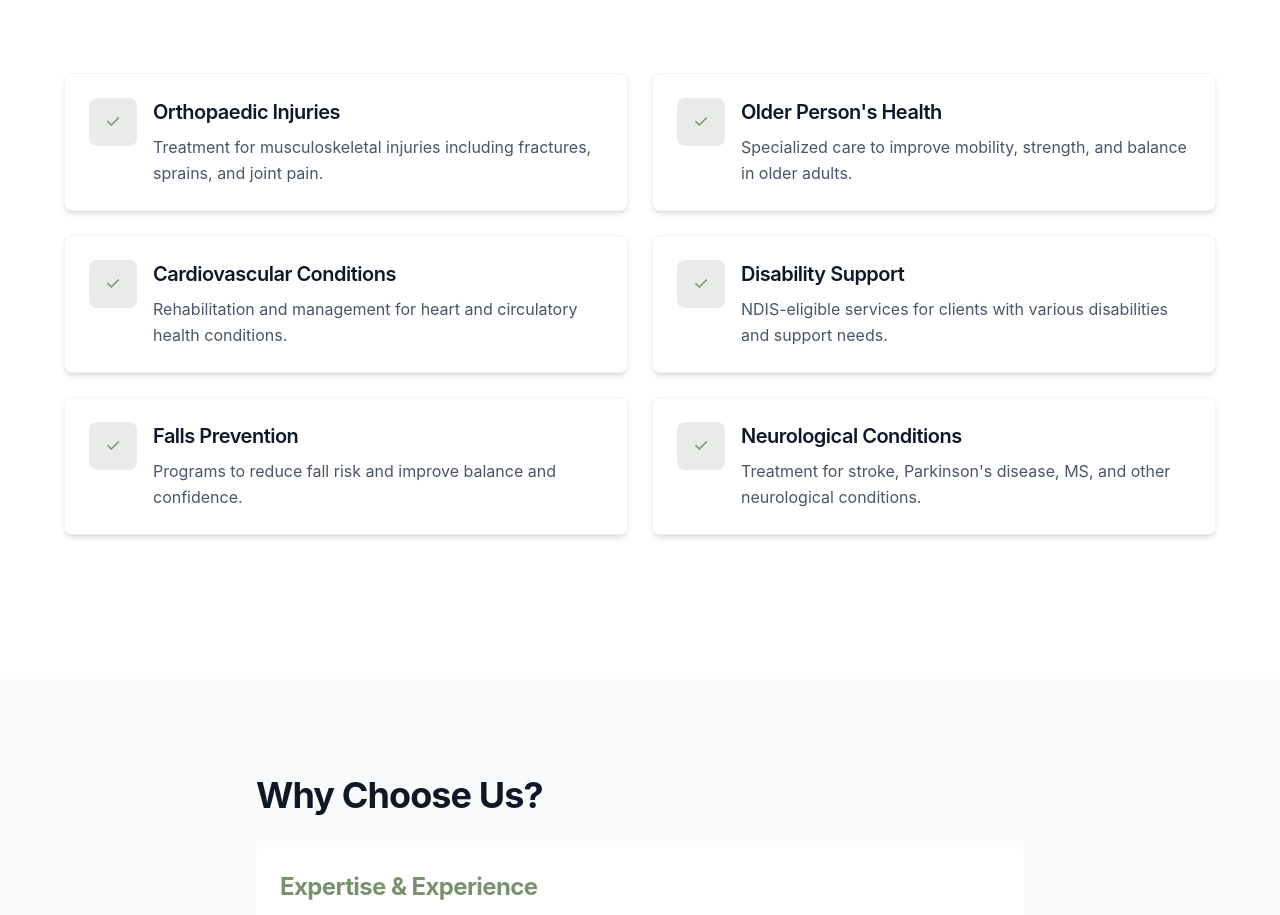
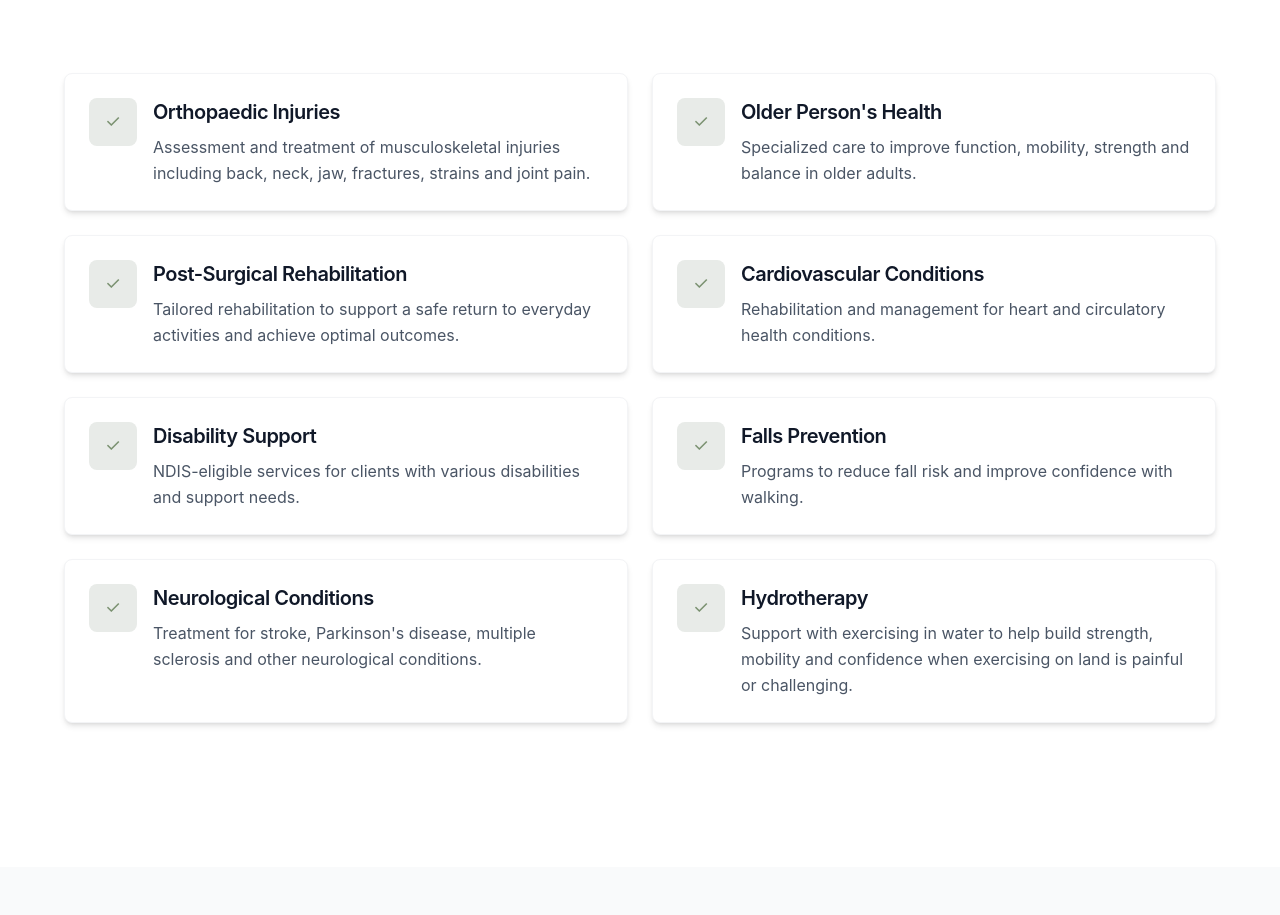
Before and after one commit to alexmantaut/leura-mobile-physio-web, a Next.js app: page /services in a window 1280 px wide. Shown: the part 580-1495 px from the top of the page. Built offline with nearby package versions, Linux system fonts and the light colour scheme.

Commit message:
updated specialties

```diff
--- a/src/data/conditions.ts
+++ b/src/data/conditions.ts
@@ -9,13 +9,19 @@ export const conditions: Condition[] = [
   {
     id: 'orthopaedic',
     name: 'Orthopaedic Injuries',
-    description: 'Treatment for musculoskeletal injuries including fractures, sprains, and joint pain.',
+    description: 'Assessment and treatment of musculoskeletal injuries including back, neck, jaw, fractures, strains and joint pain.',
     icon: 'bone',
   },
   {
     id: 'older-persons',
     name: 'Older Person\'s Health',
-    description: 'Specialized care to improve mobility, strength, and balance in older adults.',
+    description: 'Specialized care to improve function, mobility, strength and balance in older adults.',
+    icon: 'heart',
+  },
+  {
+    id: 'post-surgical',
+    name: 'Post-Surgical Rehabilitation',
+    description: 'Tailored rehabilitation to support a safe return to everyday activities and achieve optimal outcomes.',
     icon: 'heart',
   },
   {
@@ -33,13 +39,19 @@ export const conditions: Condition[] = [
   {
     id: 'falls-prevention',
     name: 'Falls Prevention',
-    description: 'Programs to reduce fall risk and improve balance and confidence.',
+    description: 'Programs to reduce fall risk and improve confidence with walking.',
     icon: 'shield-check',
   },
   {
     id: 'neurological',
     name: 'Neurological Conditions',
-    description: 'Treatment for stroke, Parkinson\'s disease, MS, and other neurological conditions.',
+    description: 'Treatment for stroke, Parkinson\'s disease, multiple sclerosis and other neurological conditions.',
     icon: 'brain',
   },
+    {
+    id: 'hydrotherapy',
+    name: 'Hydrotherapy',
+    description: 'Support with exercising in water to help build strength, mobility and confidence when exercising on land is painful or challenging.',
+    icon: 'water',
+  },
 ];
```
